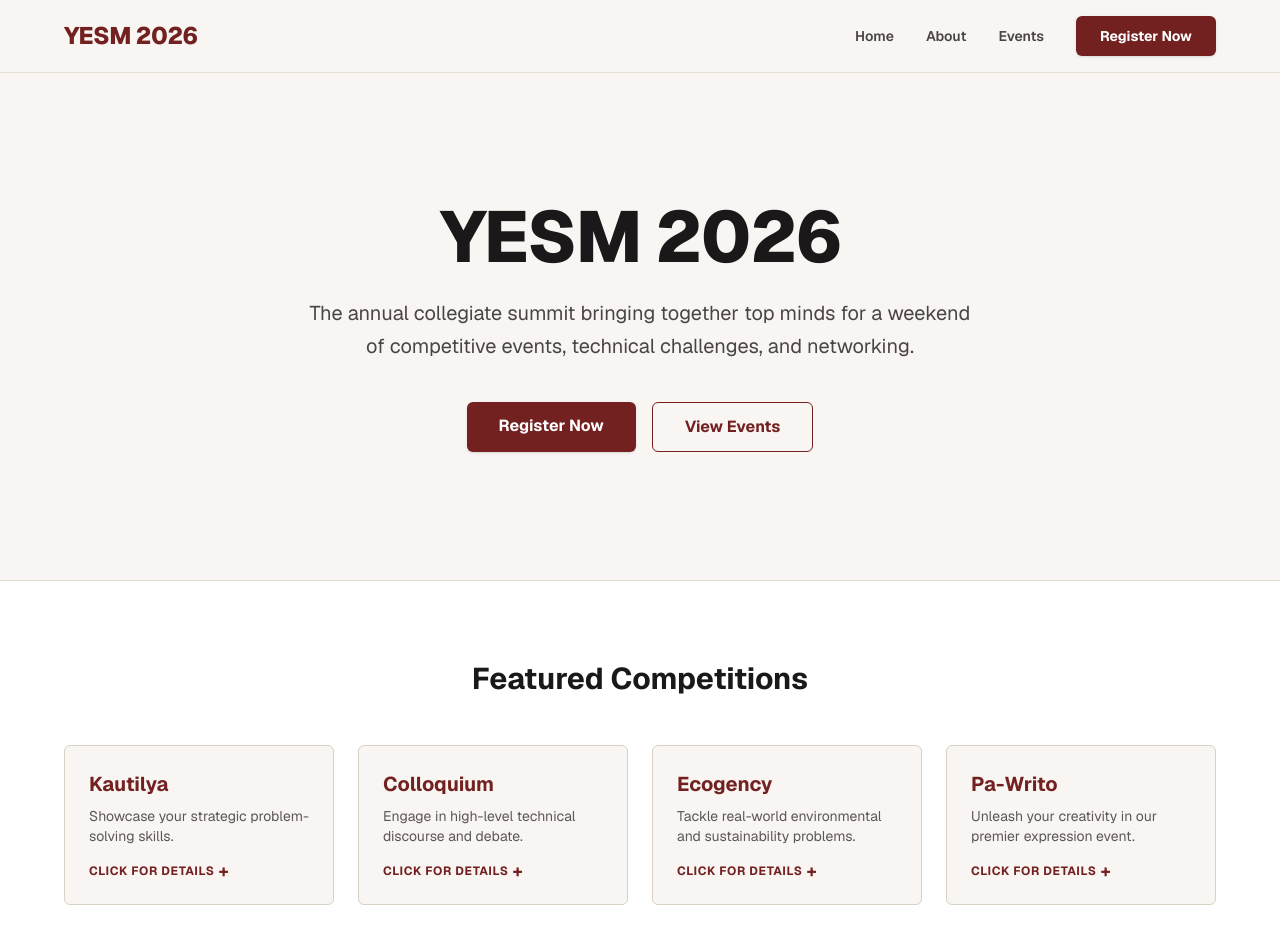
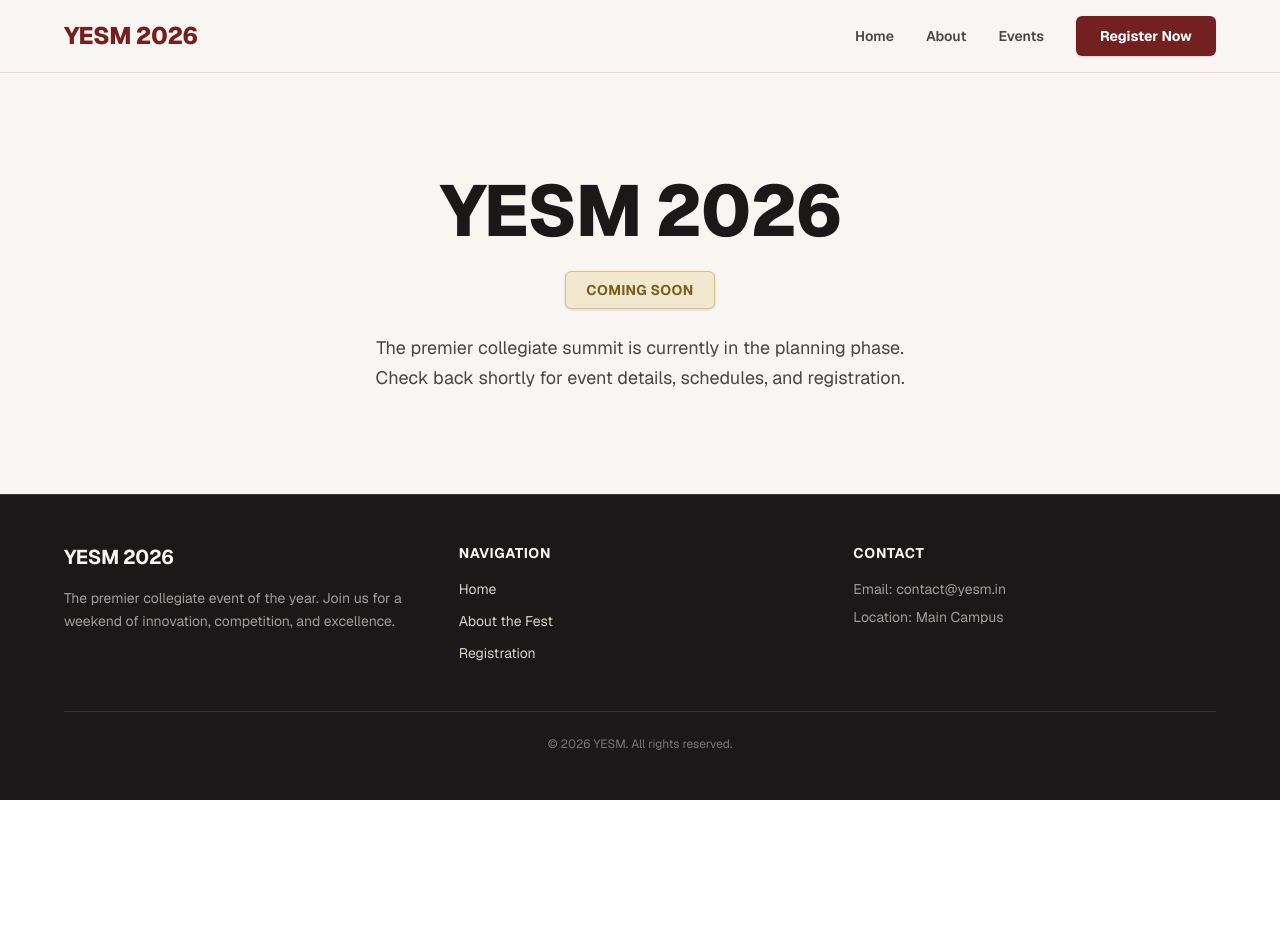
Before and after one commit to Sagniiiik/yesm-2026, a Next.js app: page / in a window 1280 px wide. Shown: the top 952 px of the page. After the commit the page ends 800 px from the top, so only its background shows below. Built offline with nearby package versions, Linux system fonts and the light colour scheme.

Commit message:
coming soon

```diff
--- a/app/page.tsx
+++ b/app/page.tsx
@@ -1,125 +1,152 @@
-"use client";
+// "use client";
 
-import { useState } from "react";
+// import { useState } from "react";
+// import Navbar from "../components/navbar";
+// import Footer from "../components/footer";
+// import Link from "next/link";
+
+// function EventCard({ event }: { event: any }) {
+//   const [isOpen, setIsOpen] = useState(false);
+
+//   return (
+//     <div
+//       // Removed h-full so the card only grows as much as its own content
+//       className={`bg-[#F8F5F2] border ${isOpen ? 'border-[#732021] shadow-md' : 'border-[#D9D2C5]'} rounded-md p-6 hover:border-[#732021] transition-all duration-300 cursor-pointer flex flex-col`}
+//       onClick={() => setIsOpen(!isOpen)}
+//     >
+//       <div>
+//         <h3 className="text-xl font-bold text-[#732021] mb-2">{event.name}</h3>
+//         <p className="text-sm text-[#5C5757] mb-4">
+//           {event.short}
+//         </p>
+//       </div>
+
+//       {isOpen ? (
+//         <div className="pt-4 border-t border-[#D9D2C5] mt-auto">
+//           <p className="text-sm text-[#4A4545] mb-5 leading-relaxed">
+//             {event.details}
+//           </p>
+//           <div className="flex gap-3">
+//             <Link
+//               href="/register"
+//               onClick={(e) => e.stopPropagation()}
+//               className="flex-1 bg-[#732021] text-white text-center text-sm font-bold py-2.5 rounded-md hover:bg-[#8A292A] transition-colors"
+//             >
+//               Register Now
+//             </Link>
+//             <button
+//               onClick={(e) => {
+//                 e.stopPropagation();
+//                 setIsOpen(false);
+//               }}
+//               className="px-4 bg-transparent border border-[#732021] text-[#732021] font-bold rounded-md hover:bg-[#F2E8CF] transition-colors"
+//             >
+//               Less
+//             </button>
+//           </div>
+//         </div>
+//       ) : (
+//         <div className="mt-auto text-[#732021] text-xs font-bold uppercase tracking-wider flex items-center gap-1">
+//           Click for details <span className="text-lg leading-none">+</span>
+//         </div>
+//       )}
+//     </div>
+//   );
+// }
+
+// export default function Home() {
+//   const eventsList = [
+//     {
+//       name: "Kautilya",
+//       short: "Showcase your strategic problem-solving skills.",
+//       details: "Kautilya is our flagship strategy competition. Test your analytical acumen, present innovative solutions, and outsmart the competition to claim the top prize."
+//     },
+//     {
+//       name: "Colloquium",
+//       short: "Engage in high-level technical discourse and debate.",
+//       details: "A premier platform for brilliant minds to present papers, debate cutting-edge technological advancements, and network with industry professionals."
+//     },
+//     {
+//       name: "Ecogency",
+//       short: "Tackle real-world environmental and sustainability problems.",
+//       details: "Develop innovative, sustainable solutions to pressing ecological challenges. Pitch your green tech ideas to a panel of expert judges."
+//     },
+//     {
+//       name: "Pa-Writo",
+//       short: "Unleash your creativity in our premier expression event.",
+//       details: "From creative writing to precise reporting, Pa-Writo challenges your ability to articulate complex thoughts and captivate a critical audience."
+//     }
+//   ];
+
+//   return (
+//     <div className="min-h-screen bg-[#F8F5F2] text-[#2A2626] flex flex-col font-sans">
+//       <Navbar />
+
+//       <main className="flex-1">
+//         <section className="max-w-6xl mx-auto px-6 py-24 md:py-32 flex flex-col items-center text-center">
+//           <h1 className="text-5xl md:text-7xl font-extrabold text-[#1A1818] mb-6 tracking-tight">
+//             YESM 2026
+//           </h1>
+//           <p className="text-lg md:text-xl text-[#4A4545] max-w-2xl mb-10 leading-relaxed">
+//             The annual collegiate summit bringing together top minds for a weekend of competitive events, technical challenges, and networking.
+//           </p>
+//           <div className="flex flex-col sm:flex-row gap-4">
+//             <Link
+//               href="/register"
+//               className="bg-[#732021] text-white font-bold py-3 px-8 rounded-md hover:bg-[#8A292A] transition-colors shadow-sm text-center"
+//             >
+//               Register Now
+//             </Link>
+//             <Link
+//               href="#events"
+//               className="bg-transparent border border-[#732021] text-[#732021] font-bold py-3 px-8 rounded-md hover:bg-[#F2E8CF] transition-colors text-center"
+//             >
+//               View Events
+//             </Link>
+//           </div>
+//         </section>
+
+//         <section id="events" className="bg-white border-y border-[#E5DFD3] py-20 px-6">
+//           <div className="max-w-6xl mx-auto">
+//             <h2 className="text-3xl font-bold text-[#1A1818] mb-12 text-center">Featured Competitions</h2>
+
+//             {/* Added items-start here to prevent grid cards from stretching to match the tallest one */}
+//             <div className="grid grid-cols-1 md:grid-cols-2 lg:grid-cols-4 gap-6 items-start">
+
+//               {eventsList.map((event) => (
+//                 <EventCard key={event.name} event={event} />
+//               ))}
+
+//             </div>
+//           </div>
+//         </section>
+//       </main>
+
+//       <Footer />
+//     </div>
+//   );
+// }
+
 import Navbar from "../components/navbar";
 import Footer from "../components/footer";
-import Link from "next/link";
-
-function EventCard({ event }: { event: any }) {
-  const [isOpen, setIsOpen] = useState(false);
-
-  return (
-    <div
-      // Removed h-full so the card only grows as much as its own content
-      className={`bg-[#F8F5F2] border ${isOpen ? 'border-[#732021] shadow-md' : 'border-[#D9D2C5]'} rounded-md p-6 hover:border-[#732021] transition-all duration-300 cursor-pointer flex flex-col`}
-      onClick={() => setIsOpen(!isOpen)}
-    >
-      <div>
-        <h3 className="text-xl font-bold text-[#732021] mb-2">{event.name}</h3>
-        <p className="text-sm text-[#5C5757] mb-4">
-          {event.short}
-        </p>
-      </div>
-
-      {isOpen ? (
-        <div className="pt-4 border-t border-[#D9D2C5] mt-auto">
-          <p className="text-sm text-[#4A4545] mb-5 leading-relaxed">
-            {event.details}
-          </p>
-          <div className="flex gap-3">
-            <Link
-              href="/register"
-              onClick={(e) => e.stopPropagation()}
-              className="flex-1 bg-[#732021] text-white text-center text-sm font-bold py-2.5 rounded-md hover:bg-[#8A292A] transition-colors"
-            >
-              Register Now
-            </Link>
-            <button
-              onClick={(e) => {
-                e.stopPropagation();
-                setIsOpen(false);
-              }}
-              className="px-4 bg-transparent border border-[#732021] text-[#732021] font-bold rounded-md hover:bg-[#F2E8CF] transition-colors"
-            >
-              Less
-            </button>
-          </div>
-        </div>
-      ) : (
-        <div className="mt-auto text-[#732021] text-xs font-bold uppercase tracking-wider flex items-center gap-1">
-          Click for details <span className="text-lg leading-none">+</span>
-        </div>
-      )}
-    </div>
-  );
-}
 
 export default function Home() {
-  const eventsList = [
-    {
-      name: "Kautilya",
-      short: "Showcase your strategic problem-solving skills.",
-      details: "Kautilya is our flagship strategy competition. Test your analytical acumen, present innovative solutions, and outsmart the competition to claim the top prize."
-    },
-    {
-      name: "Colloquium",
-      short: "Engage in high-level technical discourse and debate.",
-      details: "A premier platform for brilliant minds to present papers, debate cutting-edge technological advancements, and network with industry professionals."
-    },
-    {
-      name: "Ecogency",
-      short: "Tackle real-world environmental and sustainability problems.",
-      details: "Develop innovative, sustainable solutions to pressing ecological challenges. Pitch your green tech ideas to a panel of expert judges."
-    },
-    {
-      name: "Pa-Writo",
-      short: "Unleash your creativity in our premier expression event.",
-      details: "From creative writing to precise reporting, Pa-Writo challenges your ability to articulate complex thoughts and captivate a critical audience."
-    }
-  ];
-
   return (
     <div className="min-h-screen bg-[#F8F5F2] text-[#2A2626] flex flex-col font-sans">
       <Navbar />
 
-      <main className="flex-1">
-        <section className="max-w-6xl mx-auto px-6 py-24 md:py-32 flex flex-col items-center text-center">
+      <main className="flex-1 flex items-center justify-center p-6 text-center mt-12 mb-12">
+        <div>
           <h1 className="text-5xl md:text-7xl font-extrabold text-[#1A1818] mb-6 tracking-tight">
             YESM 2026
           </h1>
-          <p className="text-lg md:text-xl text-[#4A4545] max-w-2xl mb-10 leading-relaxed">
-            The annual collegiate summit bringing together top minds for a weekend of competitive events, technical challenges, and networking.
+          <div className="inline-block bg-[#F2E8CF] border border-[#D4C391] text-[#7A5F1C] px-5 py-2 rounded-md text-sm font-bold tracking-wide uppercase mb-6 shadow-sm">
+            Coming Soon
+          </div>
+          <p className="text-lg text-[#4A4545] max-w-xl mx-auto leading-relaxed">
+            The premier collegiate summit is currently in the planning phase. Check back shortly for event details, schedules, and registration.
           </p>
-          <div className="flex flex-col sm:flex-row gap-4">
-            <Link
-              href="/register"
-              className="bg-[#732021] text-white font-bold py-3 px-8 rounded-md hover:bg-[#8A292A] transition-colors shadow-sm text-center"
-            >
-              Register Now
-            </Link>
-            <Link
-              href="#events"
-              className="bg-transparent border border-[#732021] text-[#732021] font-bold py-3 px-8 rounded-md hover:bg-[#F2E8CF] transition-colors text-center"
-            >
-              View Events
-            </Link>
-          </div>
-        </section>
-
-        <section id="events" className="bg-white border-y border-[#E5DFD3] py-20 px-6">
-          <div className="max-w-6xl mx-auto">
-            <h2 className="text-3xl font-bold text-[#1A1818] mb-12 text-center">Featured Competitions</h2>
-
-            {/* Added items-start here to prevent grid cards from stretching to match the tallest one */}
-            <div className="grid grid-cols-1 md:grid-cols-2 lg:grid-cols-4 gap-6 items-start">
-
-              {eventsList.map((event) => (
-                <EventCard key={event.name} event={event} />
-              ))}
-
-            </div>
-          </div>
-        </section>
+        </div>
       </main>
 
       <Footer />
--- a/app/register/page.tsx
+++ b/app/register/page.tsx
@@ -1,90 +1,117 @@
-"use client";
+// "use client";
 
-import { useState } from "react";
+// import { useState } from "react";
+// import Navbar from "../../components/navbar";
+// import Footer from "../../components/footer";
+
+// export default function Register() {
+//   const [submitted, setSubmitted] = useState(false);
+
+//   return (
+//     <div className="min-h-screen bg-[#F8F5F2] text-[#2A2626] flex flex-col font-sans">
+//       <Navbar />
+
+//       <main className="flex-1 flex items-center justify-center p-6 mt-12 mb-12">
+//         <div className="w-full max-w-md bg-white border border-[#E5DFD3] shadow-sm rounded-md p-8">
+//           <h1 className="text-3xl font-extrabold tracking-tight text-[#1A1818] mb-2">Register for YESM 2026</h1>
+//           <p className="text-[#5C5757] mb-8 text-sm">Complete the form below to secure your spot in the events.</p>
+
+//           {submitted ? (
+//             <div className="bg-[#F2E8CF] border border-[#D4C391] text-[#7A5F1C] p-4 rounded-md mb-6 text-center font-medium shadow-sm">
+//               Registration submitted successfully. Please check your inbox for confirmation.
+//             </div>
+//           ) : null}
+
+//           {/* Hidden iframe prevents the ugly Google Forms redirect */}
+//           <iframe name="hiddenConfirm" id="hiddenConfirm" style={{ display: "none" }}></iframe>
+
+//           <form
+//             action="https://docs.google.com/forms/d/e/1FAIpQLSfst03o2f47K_-5Dvh69l6E3vjtZjEg4HsBdFosRk3OI22nsg/formResponse"
+//             method="POST"
+//             target="hiddenConfirm"
+//             onSubmit={() => setSubmitted(true)}
+//             className={submitted ? "hidden" : "flex flex-col gap-6"}
+//           >
+//             <div>
+//               <label className="block text-sm font-semibold text-[#4A4545] mb-1">Full Name</label>
+//               <input
+//                 type="text"
+//                 name="entry.281254158"
+//                 required
+//                 className="w-full bg-[#F8F5F2] border border-[#D9D2C5] rounded-md p-3 text-[#2A2626] focus:outline-none focus:border-[#732021] focus:ring-1 focus:ring-[#732021] transition-colors"
+//                 placeholder="John Doe"
+//               />
+//             </div>
+
+//             <div>
+//               <label className="block text-sm font-semibold text-[#4A4545] mb-1">Email Address</label>
+//               <input
+//                 type="email"
+//                 name="entry.954768459"
+//                 required
+//                 className="w-full bg-[#F8F5F2] border border-[#D9D2C5] rounded-md p-3 text-[#2A2626] focus:outline-none focus:border-[#732021] focus:ring-1 focus:ring-[#732021] transition-colors"
+//                 placeholder="student@college.edu"
+//               />
+//             </div>
+
+//             <div>
+//               <label className="block text-sm font-semibold text-[#4A4545] mb-1">College</label>
+//               <input
+//                 type="text"
+//                 name="entry.463104863"
+//                 required
+//                 className="w-full bg-[#F8F5F2] border border-[#D9D2C5] rounded-md p-3 text-[#2A2626] focus:outline-none focus:border-[#732021] focus:ring-1 focus:ring-[#732021] transition-colors"
+//                 placeholder="Your Institute Name"
+//               />
+//             </div>
+
+//             <div>
+//               <label className="block text-sm font-semibold text-[#4A4545] mb-1">Select Event</label>
+//               <select
+//                 name="entry.1266878257"
+//                 className="w-full bg-[#F8F5F2] border border-[#D9D2C5] rounded-md p-3 text-[#2A2626] focus:outline-none focus:border-[#732021] focus:ring-1 focus:ring-[#732021] transition-colors appearance-none"
+//               >
+//                 <option value="Kautilya">Kautilya</option>
+//                 <option value="Colloquium">Colloquium</option>
+//                 <option value="Ecogency">Ecogency</option>
+//                 <option value="Pa-Writo">Pa-Writo</option>
+//               </select>
+//             </div>
+
+//             <button
+//               type="submit"
+//               className="w-full bg-[#732021] text-white font-bold py-3 rounded-md mt-2 hover:bg-[#8A292A] transition-colors shadow-sm"
+//             >
+//               Submit Registration
+//             </button>
+//           </form>
+//         </div>
+//       </main>
+
+//       <Footer />
+//     </div>
+//   );
+// }
+
 import Navbar from "../../components/navbar";
 import Footer from "../../components/footer";
 
 export default function Register() {
-  const [submitted, setSubmitted] = useState(false);
-
   return (
     <div className="min-h-screen bg-[#F8F5F2] text-[#2A2626] flex flex-col font-sans">
       <Navbar />
 
-      <main className="flex-1 flex items-center justify-center p-6 mt-12 mb-12">
-        <div className="w-full max-w-md bg-white border border-[#E5DFD3] shadow-sm rounded-md p-8">
-          <h1 className="text-3xl font-extrabold tracking-tight text-[#1A1818] mb-2">Register for YESM 2026</h1>
-          <p className="text-[#5C5757] mb-8 text-sm">Complete the form below to secure your spot in the events.</p>
-
-          {submitted ? (
-            <div className="bg-[#F2E8CF] border border-[#D4C391] text-[#7A5F1C] p-4 rounded-md mb-6 text-center font-medium shadow-sm">
-              Registration submitted successfully. Please check your inbox for confirmation.
-            </div>
-          ) : null}
-
-          {/* Hidden iframe prevents the ugly Google Forms redirect */}
-          <iframe name="hiddenConfirm" id="hiddenConfirm" style={{ display: "none" }}></iframe>
-
-          <form
-            action="https://docs.google.com/forms/d/e/1FAIpQLSfst03o2f47K_-5Dvh69l6E3vjtZjEg4HsBdFosRk3OI22nsg/formResponse"
-            method="POST"
-            target="hiddenConfirm"
-            onSubmit={() => setSubmitted(true)}
-            className={submitted ? "hidden" : "flex flex-col gap-6"}
-          >
-            <div>
-              <label className="block text-sm font-semibold text-[#4A4545] mb-1">Full Name</label>
-              <input
-                type="text"
-                name="entry.281254158"
-                required
-                className="w-full bg-[#F8F5F2] border border-[#D9D2C5] rounded-md p-3 text-[#2A2626] focus:outline-none focus:border-[#732021] focus:ring-1 focus:ring-[#732021] transition-colors"
-                placeholder="John Doe"
-              />
-            </div>
-
-            <div>
-              <label className="block text-sm font-semibold text-[#4A4545] mb-1">Email Address</label>
-              <input
-                type="email"
-                name="entry.954768459"
-                required
-                className="w-full bg-[#F8F5F2] border border-[#D9D2C5] rounded-md p-3 text-[#2A2626] focus:outline-none focus:border-[#732021] focus:ring-1 focus:ring-[#732021] transition-colors"
-                placeholder="student@college.edu"
-              />
-            </div>
-
-            <div>
-              <label className="block text-sm font-semibold text-[#4A4545] mb-1">College</label>
-              <input
-                type="text"
-                name="entry.463104863"
-                required
-                className="w-full bg-[#F8F5F2] border border-[#D9D2C5] rounded-md p-3 text-[#2A2626] focus:outline-none focus:border-[#732021] focus:ring-1 focus:ring-[#732021] transition-colors"
-                placeholder="Your Institute Name"
-              />
-            </div>
-
-            <div>
-              <label className="block text-sm font-semibold text-[#4A4545] mb-1">Select Event</label>
-              <select
-                name="entry.1266878257"
-                className="w-full bg-[#F8F5F2] border border-[#D9D2C5] rounded-md p-3 text-[#2A2626] focus:outline-none focus:border-[#732021] focus:ring-1 focus:ring-[#732021] transition-colors appearance-none"
-              >
-                <option value="Kautilya">Kautilya</option>
-                <option value="Colloquium">Colloquium</option>
-                <option value="Ecogency">Ecogency</option>
-                <option value="Pa-Writo">Pa-Writo</option>
-              </select>
-            </div>
-
-            <button
-              type="submit"
-              className="w-full bg-[#732021] text-white font-bold py-3 rounded-md mt-2 hover:bg-[#8A292A] transition-colors shadow-sm"
-            >
-              Submit Registration
-            </button>
-          </form>
+      <main className="flex-1 flex items-center justify-center p-6 text-center mt-12 mb-12">
+        <div>
+          <h1 className="text-4xl md:text-5xl font-extrabold text-[#1A1818] mb-4 tracking-tight">
+            Registration
+          </h1>
+          <div className="inline-block bg-[#F2E8CF] border border-[#D4C391] text-[#7A5F1C] px-4 py-1.5 rounded-md text-sm font-bold tracking-wide uppercase mb-6 shadow-sm">
+            Coming Soon
+          </div>
+          <p className="text-[#4A4545] max-w-md mx-auto leading-relaxed">
+            The registration portal is currently closed. It will open as soon as the event schedule is finalized.
+          </p>
         </div>
       </main>
 
```
